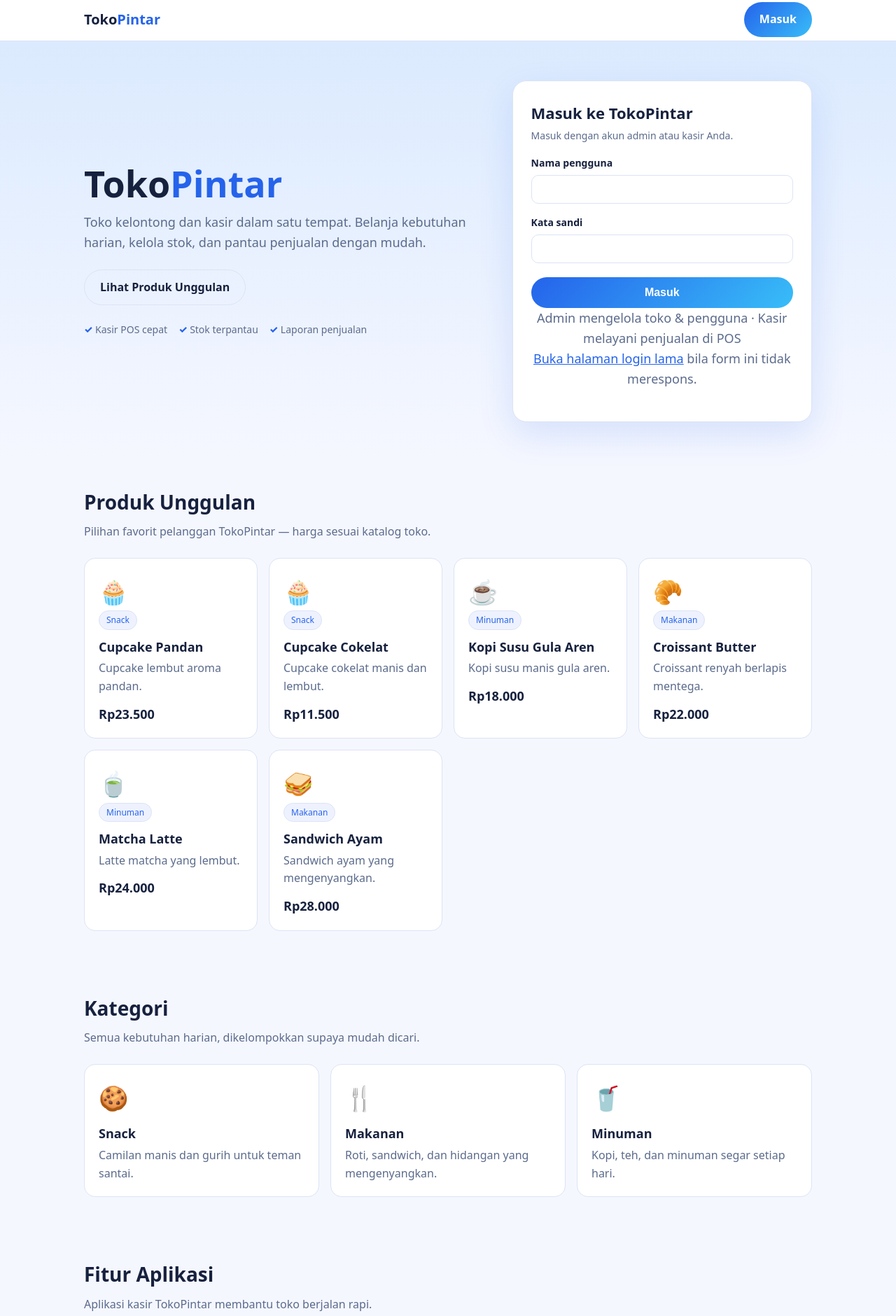
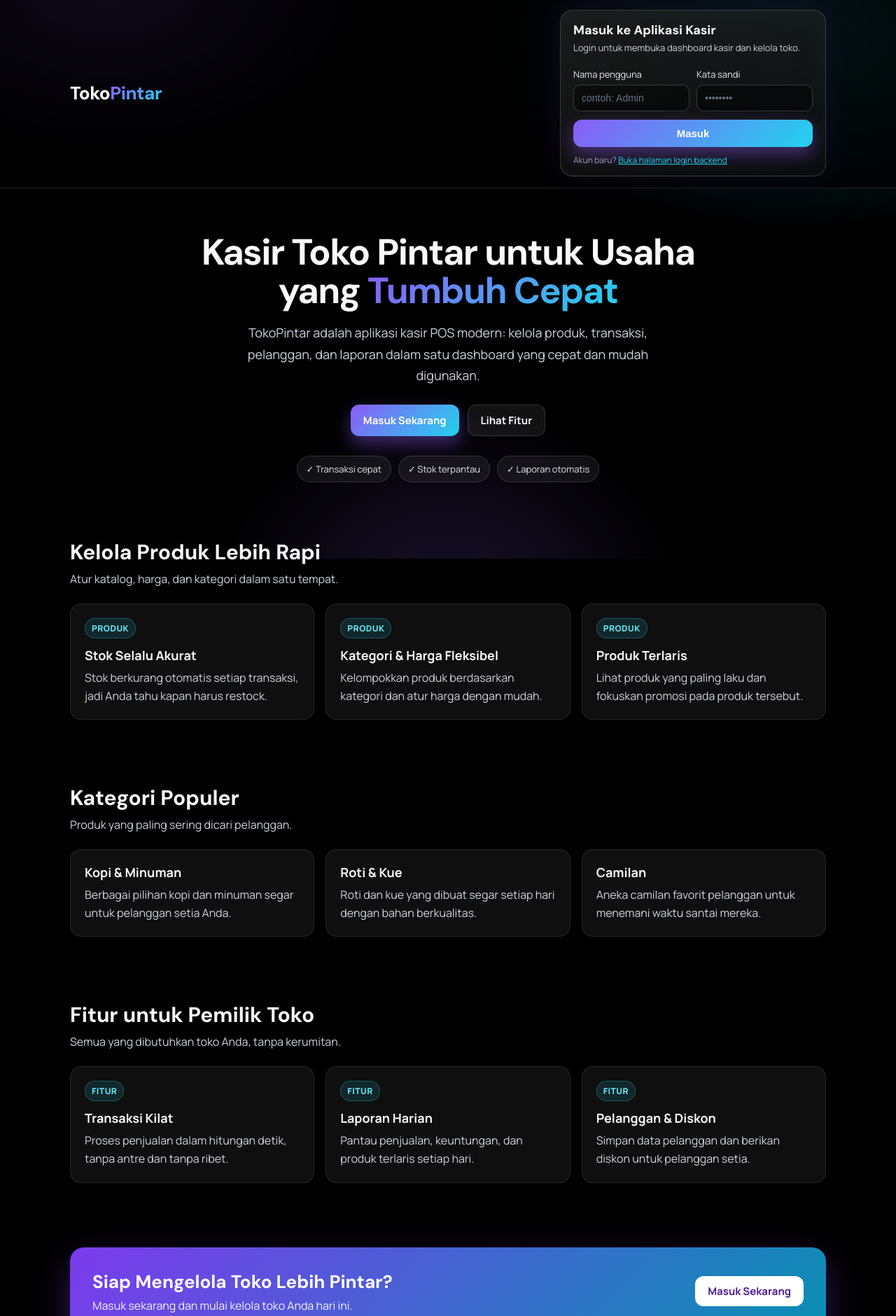
Before and after one commit to vikysimboh/projectportofolio, a website: page index.html in a window 1280 px wide. Shown: the part 2-1882 px from the top of the page at 70% size. Drawn offline with Linux system fonts and the light colour scheme.

Commit message:
Redesain landing TokoPintar: tema OLED gelap + login di kanan atas header

```diff
--- a/index.html
+++ b/index.html
@@ -1,197 +1,294 @@
-<!DOCTYPE html>
+<!doctype html>
 <html lang="id">
 <head>
-<meta charset="UTF-8" />
-<meta name="viewport" content="width=device-width, initial-scale=1.0" />
-<title>TokoPintar — Toko &amp; Kasir</title>
+<meta charset="utf-8" />
+<meta name="viewport" content="width=device-width, initial-scale=1" />
+<title>TokoPintar — Aplikasi Kasir POS</title>
+<link rel="preconnect" href="https://fonts.googleapis.com" />
+<link rel="preconnect" href="https://fonts.gstatic.com" crossorigin />
+<link href="https://fonts.googleapis.com/css2?family=DM+Sans:opsz,wght@9..40,400..900&family=Manrope:wght@400..800&display=swap" rel="stylesheet" />
 <style>
-  /* Gaya biru-putih modern, terinspirasi template Canva:
-     "Blue Modern App Landing Page" + "Blue and White Clean Login" */
+/* Tema OLED TokoPintar — hitam pekat (#000) + glow violet/cyan, kaca (glassmorphism). Hanya untuk landing page ini. */
 :root {
-    --bg: #f5f7ff;
-    --surface: #ffffff;
-    --surface-2: #eef2ff;
-    --line: #dbe3f5;
-    --ink: #16213e;
-    --muted: #5b6b8c;
-    --blue: #2563eb;
-    --blue-dark: #1d4ed8;
-    --blue-soft: #dbeafe;
-    --blue-gradient: linear-gradient(135deg, #2563eb, #38bdf8);
+  --bg: #000;
+  --surface: rgba(255, 255, 255, 0.06);
+  --surface-2: rgba(255, 255, 255, 0.09);
+  --line: rgba(255, 255, 255, 0.14);
+  --ink: #f8fafc;
+  --muted: #cbd5e1;
+  --violet: #a78bfa;
+  --cyan: #22d3ee;
+  --gradient: linear-gradient(135deg, #8b5cf6, #22d3ee);
+  --danger-bg: rgba(127, 29, 29, 0.55);
+  --danger-ink: #fecaca;
+  --danger-line: rgba(248, 113, 113, 0.45);
 }
 * { box-sizing: border-box; }
-  body { margin: 0; background: var(--bg); color: var(--ink); font-family: system-ui, -apple-system, "Segoe UI", Roboto, sans-serif; line-height: 1.6; }
-  a { color: var(--blue); }
-  .wrap { max-width: 1080px; margin: 0 auto; padding: 0 20px; }
-  header.top { position: sticky; top: 0; background: rgba(255,255,255,.92); backdrop-filter: blur(8px); border-bottom: 1px solid var(--line); z-index: 10; }
-  .top-inner { display: flex; align-items: center; justify-content: space-between; min-height: 60px; }
-  .brand { font-weight: 800; font-size: 20px; }
-  .brand span { color: var(--blue); }
-  .btn { display: inline-block; background: var(--blue-gradient); color: #fff; font-weight: 700; padding: 12px 22px; border-radius: 999px; text-decoration: none; border: 0; cursor: pointer; }
-  .btn:hover { filter: brightness(1.08); }
-  .btn-ghost { background: transparent; color: var(--ink); border: 1px solid var(--line); }
-  .hero { padding: 56px 0 48px; background: linear-gradient(180deg, #dbeafe 0%, #f5f7ff 100%); }
-  .hero-grid { display: grid; grid-template-columns: 1.15fr .85fr; gap: 32px; align-items: center; }
-  .hero h1 { font-size: 52px; line-height: 1.05; margin: 0 0 14px; }
-  .hero h1 span { color: var(--blue); }
-  .hero p { color: var(--muted); font-size: 18px; max-width: 560px; margin: 0 0 24px; }
-  .hero-cta { display: flex; gap: 12px; flex-wrap: wrap; }
-  .hero-points { margin: 24px 0 0; padding: 0; list-style: none; display: flex; gap: 16px; flex-wrap: wrap; color: var(--muted); font-size: 14px; }
-  .hero-points li::before { content: "✓ "; color: var(--blue); font-weight: 800; }
-  /* Kartu login — gaya Canva biru-putih: panel putih, tombol biru */
-  .login-card { background: var(--surface); border: 1px solid var(--line); border-radius: 20px; padding: 28px 26px 22px; box-shadow: 0 18px 50px rgba(37,99,235,.14); }
-  .login-card h2 { font-size: 22px; margin: 0 0 4px; }
-  .login-card .login-sub { color: var(--muted); font-size: 14px; margin: 0 0 4px; }
-  .login-error { display: none; background: #fdecec; color: #b3261e; border: 1px solid #f5c6c6; border-radius: 8px; padding: 10px 12px; margin-top: 14px; font-size: 14px; }
-  .login-field { margin-top: 16px; }
-  .login-field label { display: block; margin: 0 0 6px; font-weight: 600; font-size: 14px; }
-  .login-field input { width: 100%; padding: 11px 12px; border: 1px solid var(--line); border-radius: 10px; font-size: 15px; background: #fff; color: var(--ink); outline: none; }
-  .login-field input:focus { border-color: var(--blue); box-shadow: 0 0 0 3px rgba(37,99,235,.25); }
-  .login-submit { margin-top: 20px; width: 100%; padding: 13px; font-size: 16px; }
-  .login-help { margin: 16px 0 0; text-align: center; color: var(--muted); font-size: 12.5px; }
-  section { padding: 44px 0; }
-  h2 { font-size: 28px; margin: 0 0 8px; }
-  .sub { color: var(--muted); margin: 0 0 24px; }
-  .grid { display: grid; grid-template-columns: repeat(auto-fit, minmax(240px, 1fr)); gap: 16px; }
-  .card { background: var(--surface); border: 1px solid var(--line); border-radius: 16px; padding: 20px; }
-  .card .emoji { font-size: 34px; }
-  .card h3 { margin: 10px 0 4px; font-size: 18px; }
-  .card p { color: var(--muted); margin: 0; }
-  .tag { display: inline-block; font-size: 12px; color: var(--blue); border: 1px solid var(--line); background: var(--surface-2); padding: 3px 10px; border-radius: 999px; }
-  .price { font-weight: 800; font-size: 18px; margin-top: 12px; }
-  .cta-band { background: var(--blue-gradient); color: #fff; border-radius: 20px; padding: 36px 24px; text-align: center; }
-  .cta-band .sub { color: rgba(255,255,255,.85); }
-  .cta-band .btn { background: #fff; color: var(--blue-dark); }
-  footer { border-top: 1px solid var(--line); padding: 28px 0 40px; color: var(--muted); background: #fff; }
-  .foot-inner { display: flex; justify-content: space-between; gap: 16px; flex-wrap: wrap; align-items: center; }
-  @media (max-width: 760px) { .hero-grid { grid-template-columns: 1fr; } .hero h1 { font-size: 38px; } }
+html { scroll-behavior: smooth; }
+body {
+  margin: 0;
+  font-family: Manrope, "DM Sans", system-ui, sans-serif;
+  background: var(--bg);
+  color: var(--ink);
+  min-height: 100vh;
+}
+body::before {
+  content: "";
+  position: fixed;
+  inset: 0;
+  z-index: -1;
+  pointer-events: none;
+  background:
+    radial-gradient(640px 420px at 12% -4%, rgba(139, 92, 246, 0.38), transparent 62%),
+    radial-gradient(720px 460px at 88% 6%, rgba(34, 211, 238, 0.30), transparent 62%),
+    radial-gradient(560px 520px at 50% 112%, rgba(139, 92, 246, 0.20), transparent 62%);
+}
+.wrap { max-width: 1080px; margin: 0 auto; padding: 0 24px; }
+.top {
+  position: sticky;
+  top: 0;
+  z-index: 20;
+  background: rgba(0, 0, 0, 0.72);
+  backdrop-filter: blur(14px);
+  border-bottom: 1px solid var(--line);
+}
+.top-inner { display: flex; align-items: center; gap: 24px; padding: 16px 0; }
+.brand { font-family: "DM Sans", sans-serif; font-size: 26px; font-weight: 800; letter-spacing: -0.02em; color: #fff; white-space: nowrap; }
+.brand span { background: var(--gradient); -webkit-background-clip: text; background-clip: text; color: transparent; }
+/* Kartu login ringkas di sudut kanan atas header — glassmorphism */
+.login-card {
+  margin-left: auto;
+  width: min(380px, 100%);
+  background: linear-gradient(160deg, rgba(255, 255, 255, 0.10), rgba(255, 255, 255, 0.04));
+  border: 1px solid rgba(255, 255, 255, 0.16);
+  border-radius: 18px;
+  padding: 16px 18px 14px;
+  box-shadow: 0 18px 50px rgba(0, 0, 0, 0.6), 0 0 42px rgba(139, 92, 246, 0.16);
+  backdrop-filter: blur(16px);
+}
+.login-card h2 { margin: 0 0 4px; font-size: 18px; font-family: "DM Sans", sans-serif; }
+.login-sub { margin: 0 0 10px; color: var(--muted); font-size: 13px; }
+#loginForm { display: grid; grid-template-columns: 1fr 1fr; gap: 0 10px; }
+.login-field { margin-top: 10px; }
+.login-field label { display: block; font-size: 13px; color: #e2e8f0; margin-bottom: 6px; }
+.login-field input {
+  width: 100%;
+  padding: 10px 11px;
+  border-radius: 10px;
+  border: 1px solid rgba(255, 255, 255, 0.18);
+  background: rgba(0, 0, 0, 0.45);
+  color: var(--ink);
+  font-size: 14px;
+  outline: none;
+}
+.login-field input::placeholder { color: #64748b; }
+.login-field input:focus { border-color: var(--cyan); box-shadow: 0 0 0 3px rgba(34, 211, 238, 0.25); }
+.login-submit { grid-column: 1 / -1; margin-top: 12px; width: 100%; }
+.login-error {
+  display: none;
+  margin: 10px 0 0;
+  padding: 9px 12px;
+  border-radius: 10px;
+  background: var(--danger-bg);
+  color: var(--danger-ink);
+  border: 1px solid var(--danger-line);
+  font-size: 13px;
+}
+.login-help { margin: 10px 0 0; font-size: 12px; color: #94a3b8; }
+.login-help a { color: var(--cyan); }
+.btn {
+  display: inline-flex;
+  align-items: center;
+  justify-content: center;
+  gap: 8px;
+  padding: 11px 18px;
+  border-radius: 12px;
+  text-decoration: none;
+  font-weight: 700;
+  font-size: 15px;
+  background: var(--gradient);
+  color: #fff;
+  border: none;
+  cursor: pointer;
+  box-shadow: 0 10px 26px rgba(139, 92, 246, 0.45);
+}
+.btn:disabled { opacity: 0.6; cursor: wait; }
+.btn-ghost { background: rgba(255, 255, 255, 0.07); color: var(--ink); border: 1px solid var(--line); box-shadow: none; }
+.hero { padding: 64px 0 52px; }
+.hero-grid { max-width: 760px; margin: 0 auto; text-align: center; }
+.hero h1 { font-size: 52px; line-height: 1.05; margin: 0 0 18px; font-family: "DM Sans", sans-serif; letter-spacing: -0.03em; }
+.hero h1 span { background: var(--gradient); -webkit-background-clip: text; background-clip: text; color: transparent; }
+.hero p { color: var(--muted); font-size: 18px; line-height: 1.7; margin: 0 auto 26px; max-width: 640px; }
+.hero-cta { display: flex; gap: 12px; justify-content: center; flex-wrap: wrap; }
+.hero-points { margin: 28px 0 0; display: flex; gap: 10px; justify-content: center; flex-wrap: wrap; list-style: none; padding: 0; }
+.hero-points li { border: 1px solid var(--line); background: var(--surface); color: #e2e8f0; padding: 9px 13px; border-radius: 999px; font-size: 13px; }
+.section { padding: 28px 0 64px; }
+.section h2 { font-family: "DM Sans", sans-serif; font-size: 30px; margin: 0 0 8px; }
+.section .sub { color: var(--muted); margin: 0 0 24px; }
+.grid { display: grid; grid-template-columns: repeat(3, 1fr); gap: 16px; }
+.card { border: 1px solid rgba(255, 255, 255, 0.10); background: var(--surface); border-radius: 16px; padding: 20px; }
+.card h3 { margin: 0 0 8px; font-size: 18px; }
+.card p { margin: 0; color: var(--muted); line-height: 1.6; }
+.tag { display: inline-block; font-size: 12px; font-weight: 800; letter-spacing: 0.04em; text-transform: uppercase; color: #67e8f9; background: rgba(34, 211, 238, 0.12); border: 1px solid rgba(34, 211, 238, 0.30); padding: 5px 9px; border-radius: 999px; margin-bottom: 12px; }
+.cta-band { border-radius: 20px; padding: 32px; background: linear-gradient(135deg, #7c3aed, #0891b2); color: #fff; display: flex; align-items: center; justify-content: space-between; gap: 20px; box-shadow: 0 18px 48px rgba(124, 58, 237, 0.35); }
+.cta-band h2 { margin: 0 0 6px; font-size: 26px; font-family: "DM Sans", sans-serif; }
+.cta-band p { margin: 0; opacity: 0.92; }
+.cta-band .btn { background: #fff; color: #4c1d95; box-shadow: none; }
+.footer { padding: 28px 0 40px; border-top: 1px solid var(--line); color: #94a3b8; font-size: 14px; }
+.footer-inner { display: flex; justify-content: space-between; gap: 16px; flex-wrap: wrap; }
+.footer a { color: var(--cyan); text-decoration: none; }
+@media (max-width: 760px) {
+  .top { position: static; }
+  .top-inner { flex-direction: column; align-items: stretch; gap: 14px; padding: 14px 0; }
+  .login-card { width: 100%; }
+  #loginForm { grid-template-columns: 1fr; }
+  .hero { padding: 40px 0 36px; }
+  .hero h1 { font-size: 38px; }
+  .grid { grid-template-columns: 1fr; }
+  .cta-band { flex-direction: column; align-items: flex-start; }
+}
 </style>
 </head>
 <body>
 <header class="top">
   <div class="wrap top-inner">
     <div class="brand">Toko<span>Pintar</span></div>
-    <a class="btn" href="#masuk">Masuk</a>
-  </div>
-</header>
-<main>
-  <section class="hero">
-    <div class="wrap hero-grid">
-      <div>
-        <h1>Toko<span>Pintar</span></h1>
-        <p>Toko kelontong dan kasir dalam satu tempat. Belanja kebutuhan harian, kelola stok, dan pantau penjualan dengan mudah.</p>
-        <div class="hero-cta">
-          <a class="btn btn-ghost" href="#produk">Lihat Produk Unggulan</a>
-        </div>
-        <ul class="hero-points">
-          <li>Kasir POS cepat</li>
-          <li>Stok terpantau</li>
-          <li>Laporan penjualan</li>
-        </ul>
-      </div>
     <div class="login-card" id="masuk">
-        <h2>Masuk ke TokoPintar</h2>
-        <p class="login-sub">Masuk dengan akun admin atau kasir Anda.</p>
-        <p class="login-error" id="loginError">Nama pengguna atau kata sandi salah.</p>
+      <h2>Masuk ke Aplikasi Kasir</h2>
+      <p class="login-sub">Login untuk membuka dashboard kasir dan kelola toko.</p>
+      <p class="login-error" id="loginError" role="alert"></p>
       <form id="loginForm">
         <div class="login-field">
           <label for="username">Nama pengguna</label>
-            <input id="username" name="username" autocomplete="username" required maxlength="64" />
+          <input id="username" name="username" type="text" placeholder="contoh: Admin" autocomplete="username" required />
         </div>
         <div class="login-field">
           <label for="password">Kata sandi</label>
-            <input id="password" type="password" name="password" autocomplete="current-password" required maxlength="256" />
+          <input id="password" name="password" type="password" placeholder="••••••••" autocomplete="current-password" required />
         </div>
-          <button type="submit" class="btn login-submit" id="loginButton">Masuk</button>
+        <button class="btn login-submit" id="loginButton" type="submit">Masuk</button>
       </form>
-        <p class="login-help">Admin mengelola toko &amp; pengguna &middot; Kasir melayani penjualan di POS<br /><a href="#" id="backendLoginLink">Buka halaman login lama</a> bila form ini tidak merespons.</p>
+      <p class="login-help">Akun baru? <a id="backendLoginLink" href="/login" target="_blank" rel="noopener">Buka halaman login backend</a></p>
+    </div>
+  </div>
+</header>
+<section class="wrap hero">
+  <div class="hero-grid">
+    <div>
+      <h1>Kasir Toko Pintar untuk Usaha yang <span>Tumbuh Cepat</span></h1>
+      <p>TokoPintar adalah aplikasi kasir POS modern: kelola produk, transaksi, pelanggan, dan laporan dalam satu dashboard yang cepat dan mudah digunakan.</p>
+      <div class="hero-cta">
+        <a class="btn" href="#masuk">Masuk Sekarang</a>
+        <a class="btn btn-ghost" href="#fitur">Lihat Fitur</a>
+      </div>
+      <ul class="hero-points">
+        <li>✓ Transaksi cepat</li>
+        <li>✓ Stok terpantau</li>
+        <li>✓ Laporan otomatis</li>
+      </ul>
     </div>
   </div>
 </section>
-  <section id="produk">
-    <div class="wrap">
-      <h2>Produk Unggulan</h2>
-      <p class="sub">Pilihan favorit pelanggan TokoPintar — harga sesuai katalog toko.</p>
+<section class="wrap section" id="produk">
+  <h2>Kelola Produk Lebih Rapi</h2>
+  <p class="sub">Atur katalog, harga, dan kategori dalam satu tempat.</p>
   <div class="grid">
-        <article class="card"><div class="emoji">&#129473;</div><span class="tag">Snack</span><h3>Cupcake Pandan</h3><p>Cupcake lembut aroma pandan.</p><div class="price">Rp23.500</div></article>
-        <article class="card"><div class="emoji">&#129473;</div><span class="tag">Snack</span><h3>Cupcake Cokelat</h3><p>Cupcake cokelat manis dan lembut.</p><div class="price">Rp11.500</div></article>
-        <article class="card"><div class="emoji">&#9749;</div><span class="tag">Minuman</span><h3>Kopi Susu Gula Aren</h3><p>Kopi susu manis gula aren.</p><div class="price">Rp18.000</div></article>
-        <article class="card"><div class="emoji">&#129360;</div><span class="tag">Makanan</span><h3>Croissant Butter</h3><p>Croissant renyah berlapis mentega.</p><div class="price">Rp22.000</div></article>
-        <article class="card"><div class="emoji">&#127861;</div><span class="tag">Minuman</span><h3>Matcha Latte</h3><p>Latte matcha yang lembut.</p><div class="price">Rp24.000</div></article>
-        <article class="card"><div class="emoji">&#129386;</div><span class="tag">Makanan</span><h3>Sandwich Ayam</h3><p>Sandwich ayam yang mengenyangkan.</p><div class="price">Rp28.000</div></article>
+    <div class="card">
+      <div class="tag">Produk</div>
+      <h3>Stok Selalu Akurat</h3>
+      <p>Stok berkurang otomatis setiap transaksi, jadi Anda tahu kapan harus restock.</p>
+    </div>
+    <div class="card">
+      <div class="tag">Produk</div>
+      <h3>Kategori &amp; Harga Fleksibel</h3>
+      <p>Kelompokkan produk berdasarkan kategori dan atur harga dengan mudah.</p>
+    </div>
+    <div class="card">
+      <div class="tag">Produk</div>
+      <h3>Produk Terlaris</h3>
+      <p>Lihat produk yang paling laku dan fokuskan promosi pada produk tersebut.</p>
     </div>
   </div>
 </section>
-  <section id="kategori">
-    <div class="wrap">
-      <h2>Kategori</h2>
-      <p class="sub">Semua kebutuhan harian, dikelompokkan supaya mudah dicari.</p>
+<section class="wrap section" id="kategori">
+  <h2>Kategori Populer</h2>
+  <p class="sub">Produk yang paling sering dicari pelanggan.</p>
   <div class="grid">
-        <article class="card"><div class="emoji">&#127850;</div><h3>Snack</h3><p>Camilan manis dan gurih untuk teman santai.</p></article>
-        <article class="card"><div class="emoji">&#127860;</div><h3>Makanan</h3><p>Roti, sandwich, dan hidangan yang mengenyangkan.</p></article>
-        <article class="card"><div class="emoji">&#129380;</div><h3>Minuman</h3><p>Kopi, teh, dan minuman segar setiap hari.</p></article>
+    <div class="card">
+      <h3>Kopi &amp; Minuman</h3>
+      <p>Berbagai pilihan kopi dan minuman segar untuk pelanggan setia Anda.</p>
+    </div>
+    <div class="card">
+      <h3>Roti &amp; Kue</h3>
+      <p>Roti dan kue yang dibuat segar setiap hari dengan bahan berkualitas.</p>
+    </div>
+    <div class="card">
+      <h3>Camilan</h3>
+      <p>Aneka camilan favorit pelanggan untuk menemani waktu santai mereka.</p>
     </div>
   </div>
 </section>
-  <section id="fitur">
-    <div class="wrap">
-      <h2>Fitur Aplikasi</h2>
-      <p class="sub">Aplikasi kasir TokoPintar membantu toko berjalan rapi.</p>
+<section class="wrap section" id="fitur">
+  <h2>Fitur untuk Pemilik Toko</h2>
+  <p class="sub">Semua yang dibutuhkan toko Anda, tanpa kerumitan.</p>
   <div class="grid">
-        <article class="card"><div class="emoji">&#129534;</div><h3>Kasir POS</h3><p>Catat penjualan dengan cepat di kasir.</p></article>
-        <article class="card"><div class="emoji">&#128230;</div><h3>Manajemen Stok</h3><p>Pantau dan atur stok produk agar tidak kehabisan.</p></article>
-        <article class="card"><div class="emoji">&#128200;</div><h3>Laporan</h3><p>Lihat ringkasan penjualan dan transaksi toko.</p></article>
-        <article class="card"><div class="emoji">&#128100;</div><h3>Login Ber-Role</h3><p>Akses Admin dan Kasir sesuai peran masing-masing.</p></article>
+    <div class="card">
+      <div class="tag">Fitur</div>
+      <h3>Transaksi Kilat</h3>
+      <p>Proses penjualan dalam hitungan detik, tanpa antre dan tanpa ribet.</p>
+    </div>
+    <div class="card">
+      <div class="tag">Fitur</div>
+      <h3>Laporan Harian</h3>
+      <p>Pantau penjualan, keuntungan, dan produk terlaris setiap hari.</p>
+    </div>
+    <div class="card">
+      <div class="tag">Fitur</div>
+      <h3>Pelanggan &amp; Diskon</h3>
+      <p>Simpan data pelanggan dan berikan diskon untuk pelanggan setia.</p>
     </div>
   </div>
 </section>
-  <section>
-    <div class="wrap">
+<section class="wrap section">
   <div class="cta-band">
-        <h2>Siap mengelola toko Anda?</h2>
-        <p class="sub">Masuk di atas untuk mulai mencatat penjualan.</p>
+    <div>
+      <h2>Siap Mengelola Toko Lebih Pintar?</h2>
+      <p>Masuk sekarang dan mulai kelola toko Anda hari ini.</p>
+    </div>
     <a class="btn" href="#masuk">Masuk Sekarang</a>
   </div>
-    </div>
 </section>
-</main>
-<footer>
-  <div class="wrap foot-inner">
-    <div><strong>TokoPintar</strong><br />Toko kelontong &amp; kasir.</div>
-    <div><a href="#masuk">Masuk</a></div>
+<footer class="footer">
+  <div class="wrap footer-inner">
+    <div>© 2026 TokoPintar · Aplikasi kasir POS modern untuk toko Anda.</div>
+    <div><a href="#">Tentang</a> · <a href="#">Kontak</a> · <a href="#">Bantuan</a></div>
   </div>
 </footer>
 <script>
-  // Alamat backend sama seperti app.js: di GitHub Pages pakai Codespace,
-  // di server lokal pakai alamat relatif.
-  var API_BASE = window.location.hostname.endsWith("github.io")
-    ? "https://projectportofolio-production.up.railway.app"
-    : "";
+  const API_BASE = window.location.hostname.endsWith("github.io") ? "https://projectportofolio-production.up.railway.app" : "";
   document.getElementById("backendLoginLink").href = API_BASE + "/login";
-  document.getElementById("loginForm").addEventListener("submit", async function (e) {
+  document.getElementById("loginForm").addEventListener("submit", async (e) => {
     e.preventDefault();
-    var errorEl = document.getElementById("loginError");
-    var button = document.getElementById("loginButton");
+    const errorEl = document.getElementById("loginError");
+    const button = document.getElementById("loginButton");
     errorEl.style.display = "none";
     button.disabled = true;
-    button.textContent = "Memeriksa...";
+    button.textContent = "Memproses...";
     try {
-      var res = await fetch(API_BASE + "/login", {
+      const res = await fetch(API_BASE + "/login", {
         method: "POST",
-        headers: { "Content-Type": "application/json", "Accept": "application/json" },
+        headers: { "Content-Type": "application/json" },
         credentials: "include",
         body: JSON.stringify({
           username: document.getElementById("username").value.trim(),
-          password: document.getElementById("password").value
-        })
+          password: document.getElementById("password").value,
+        }),
       });
-      if (!res.ok) throw new Error("login gagal");
-      // Buka app.html di situs yang sama dengan landing ini (GitHub Pages),
-      // supaya memakai app.js yang sudah diperbaiki — bukan app.html backend
-      // di Codespace yang masih versi lama.
+      const data = await res.json().catch(() => ({}));
+      if (!res.ok) throw new Error(data.error || "Login gagal");
       window.location.assign("app.html");
     } catch (err) {
-      errorEl.textContent = "Tidak dapat masuk — periksa nama pengguna dan kata sandi, atau pastikan server TokoPintar sedang berjalan.";
+      errorEl.textContent = err.message || "Login gagal";
       errorEl.style.display = "block";
       button.disabled = false;
       button.textContent = "Masuk";
```
Lines whose indentation alone changed are shown as unchanged.
